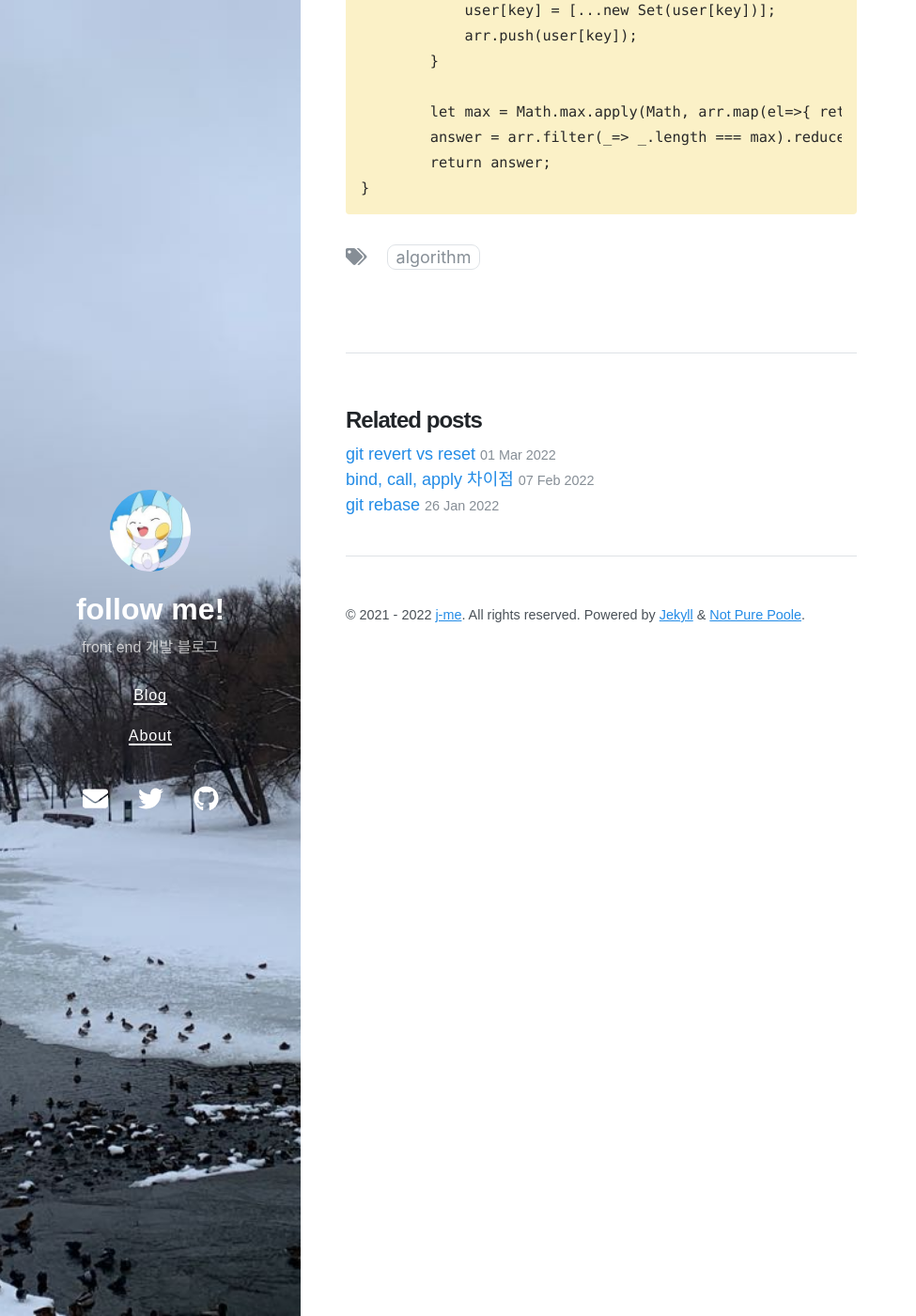
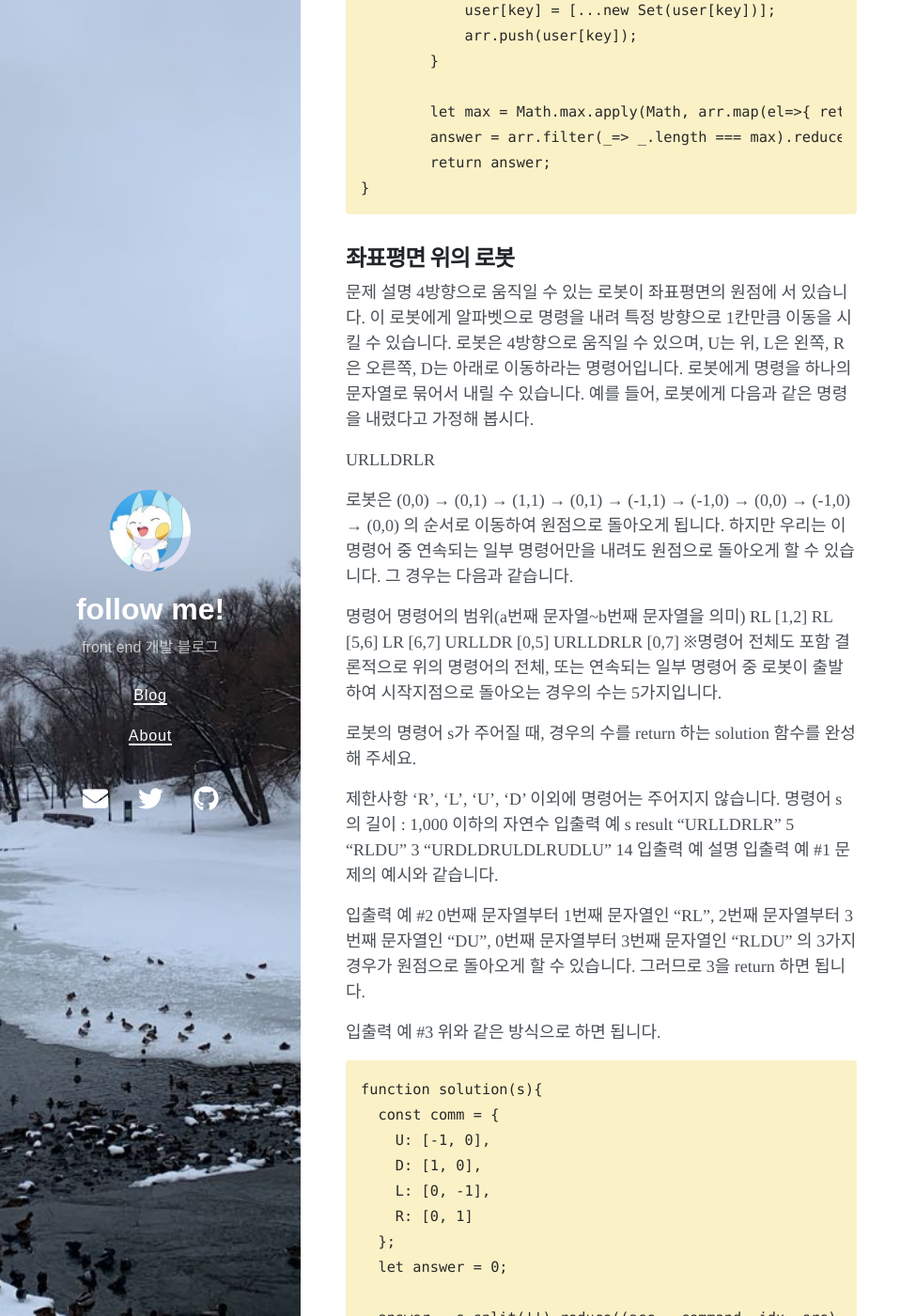
Before and after one commit to micmacbox/micmacbox.github.io, a Jekyll site: the page built from _posts/2022-03-28-algorithm.md, in a window 1280 px wide and 1400 px high, scrolled down 2217 px. Shown: the whole window at 94% size, without its empty margins (0-975 px from the left). Built offline with Jekyll 4.4.1, drawn with Linux system fonts in a browser that asks for light colours; nearby versions of some CDN libraries; some of the changed text lies outside the part shown.

Commit message:
post: 알고리즘 - 좌표평면위의 로봇

````diff
--- a/_posts/2022-03-28-algorithm.md
+++ b/_posts/2022-03-28-algorithm.md
@@ -94,3 +94,83 @@ function solution(orders){
 	return answer;
 }
 ```
+
+## 좌표평면 위의 로봇
+
+문제 설명
+4방향으로 움직일 수 있는 로봇이 좌표평면의 원점에 서 있습니다. 이 로봇에게 알파벳으로 명령을 내려 특정 방향으로 1칸만큼 이동을 시킬 수 있습니다. 로봇은 4방향으로 움직일 수 있으며, U는 위, L은 왼쪽, R은 오른쪽, D는 아래로 이동하라는 명령어입니다. 로봇에게 명령을 하나의 문자열로 묶어서 내릴 수 있습니다. 예를 들어, 로봇에게 다음과 같은 명령을 내렸다고 가정해 봅시다.
+
+URLLDRLR
+
+로봇은 (0,0) → (0,1) → (1,1) → (0,1) → (-1,1) → (-1,0) → (0,0) → (-1,0) → (0,0) 의 순서로 이동하여 원점으로 돌아오게 됩니다. 하지만 우리는 이 명령어 중 연속되는 일부 명령어만을 내려도 원점으로 돌아오게 할 수 있습니다. 그 경우는 다음과 같습니다.
+
+명령어 명령어의 범위(a번째 문자열~b번째 문자열을 의미)
+RL [1,2]
+RL [5,6]
+LR [6,7]
+URLLDR [0,5]
+URLLDRLR [0,7] ※명령어 전체도 포함
+결론적으로 위의 명령어의 전체, 또는 연속되는 일부 명령어 중 로봇이 출발하여 시작지점으로 돌아오는 경우의 수는 5가지입니다.
+
+로봇의 명령어 s가 주어질 때, 경우의 수를 return 하는 solution 함수를 완성해 주세요.
+
+제한사항
+'R', 'L', 'U', 'D' 이외에 명령어는 주어지지 않습니다.
+명령어 s의 길이 : 1,000 이하의 자연수
+입출력 예
+s result
+"URLLDRLR" 5
+"RLDU" 3
+"URDLDRULDLRUDLU" 14
+입출력 예 설명
+입출력 예 #1
+문제의 예시와 같습니다.
+
+입출력 예 #2
+0번째 문자열부터 1번째 문자열인 "RL", 2번째 문자열부터 3번째 문자열인 "DU", 0번째 문자열부터 3번째 문자열인 "RLDU" 의 3가지 경우가 원점으로 돌아오게 할 수 있습니다. 그러므로 3을 return 하면 됩니다.
+
+입출력 예 #3
+위와 같은 방식으로 하면 됩니다.
+
+```
+function solution(s){
+  const comm = {
+    U: [-1, 0],
+    D: [1, 0],
+    L: [0, -1],
+    R: [0, 1]
+  };
+  let answer = 0;
+
+  answer = s.split('').reduce((acc , command, idx, src)=>{
+    let result = src.reduce((_acc, _command, _idx, _src)=>{
+      if(_idx<idx){
+        return _acc;
+      }
+      // 1. 기존 좌표값이 없다면 현재 좌표값을 저장한다. (_acc[0])
+      // 2. 현재 좌표값과 기존 _acc[0]의 좌표값을 더하여 _acc[0]를 업데이트한다.
+      //  2-1. 2의 좌표값이 0,0에 수렴하면 count를 +1 시킨다. (_acc[1])
+      // 3. _acc[1]를 반환한다.
+
+      if(_acc[0] == 0){
+        _acc[0] = comm[_command]
+        return _acc;
+      };
+
+      _acc[0] = _acc[0].reduce((__acc, __mat, __idx) => {
+        __acc[__idx] = __mat+comm[_command][__idx];
+        return __acc;
+      }, [0,0]);
+
+      if(_acc[0].toString() === [0,0].toString()){
+        _acc[1] +=1;
+      }
+
+      return _acc;
+    },[0, 0]);
+    return acc + result[1];
+  },0);
+
+  return answer;
+}
+```
````
